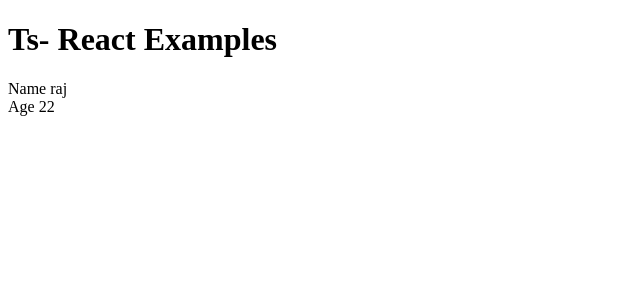
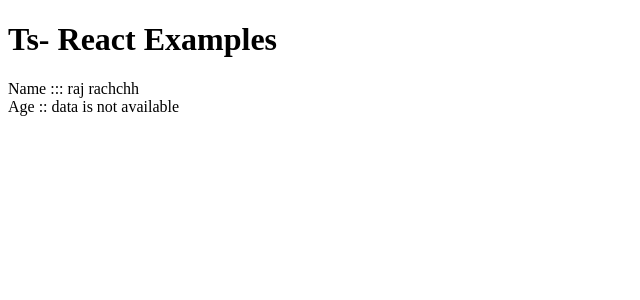
Before and after one commit to rajrachchh14/typescript-react-examples, a React (Create React App) app: page / in a window 1280 px wide. Shown: the top 300 px of the page, without its empty margins (0-640 px from the left). Built offline with nearby package versions, Linux system fonts and the light colour scheme.

Commit message:
Optional Props Example

```diff
--- a/src/App.tsx
+++ b/src/App.tsx
@@ -1,13 +1,14 @@
 // import PropsExampleOne from "./Examples/PropsExampleOne";
-
-import InterFaceExampleTwo from "./Examples/InterFaceExampleTwo";
+// import InterFaceExampleTwo from "./Examples/InterFaceExampleTwo";
+import OptionalPropsExampleThree from "./Examples/OptionalPropsExampleThree";
 
 function App() {
   return (
     <div className="App">
       <h1>Ts- React Examples</h1>
       {/* <PropsExampleOne user="raj" /> */}
-      <InterFaceExampleTwo user="raj" age={22} />
+      {/* <InterFaceExampleTwo user="raj" age={22} /> */}
+      <OptionalPropsExampleThree user="raj rachchh" />
     </div>
   );
 }
--- /dev/null
+++ b/src/Examples/OptionalPropsExampleThree.tsx
@@ -0,0 +1,21 @@
+// OptionalPropsExample
+// Example Of Optional Props   Like   ...
+//  age?: number;
+
+// If data Not Availablable Use || (or) sign
+
+type MyInterface = {
+  user: string;
+  age?: number;
+};
+
+const OptionalPropsExampleThree = (props: MyInterface) => {
+  return (
+    <div>
+      <div>Name ::: {props.user}</div>
+      <div> Age :: {props.age || "data is not available"} </div>
+    </div>
+  );
+};
+
+export default OptionalPropsExampleThree;
```
